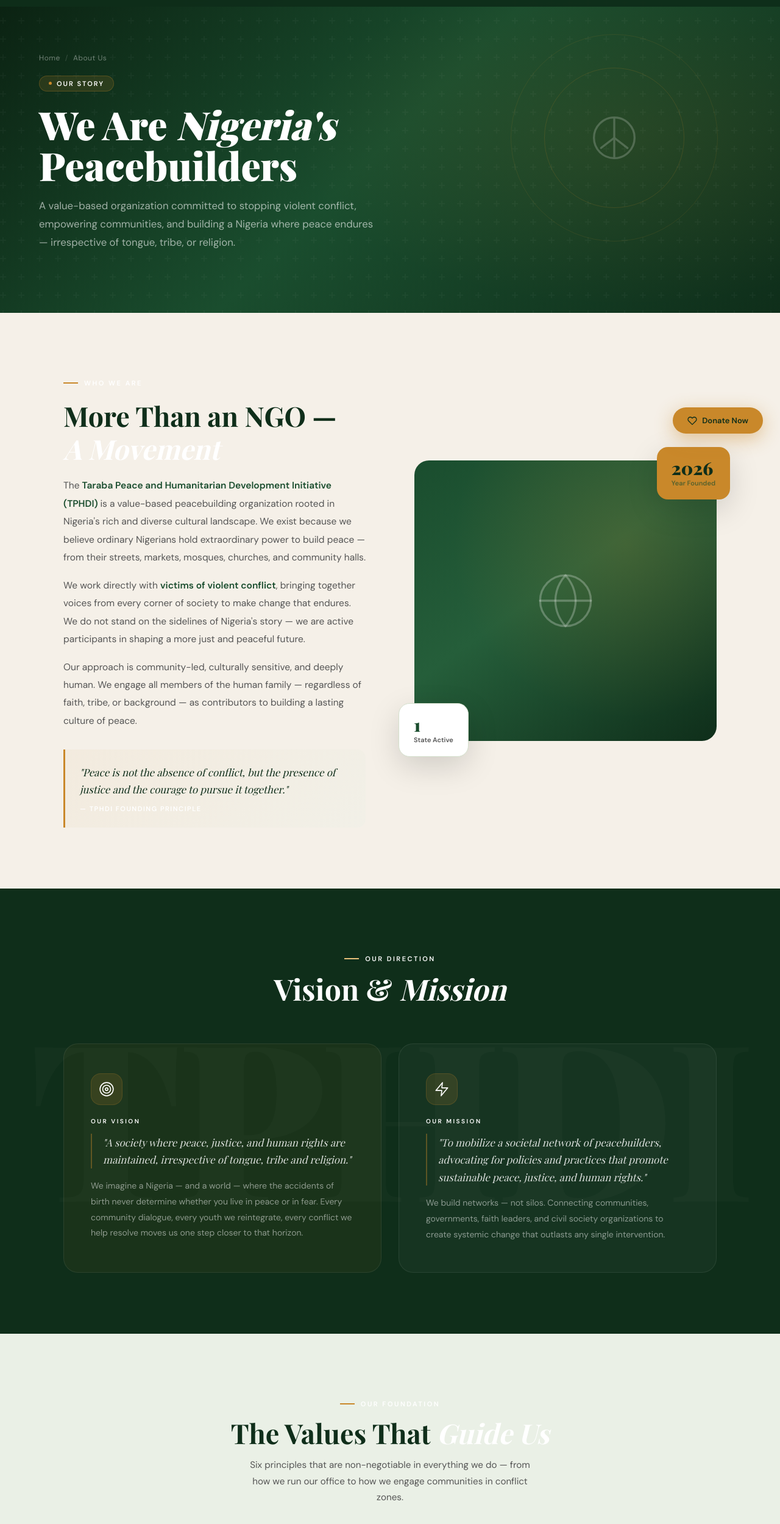
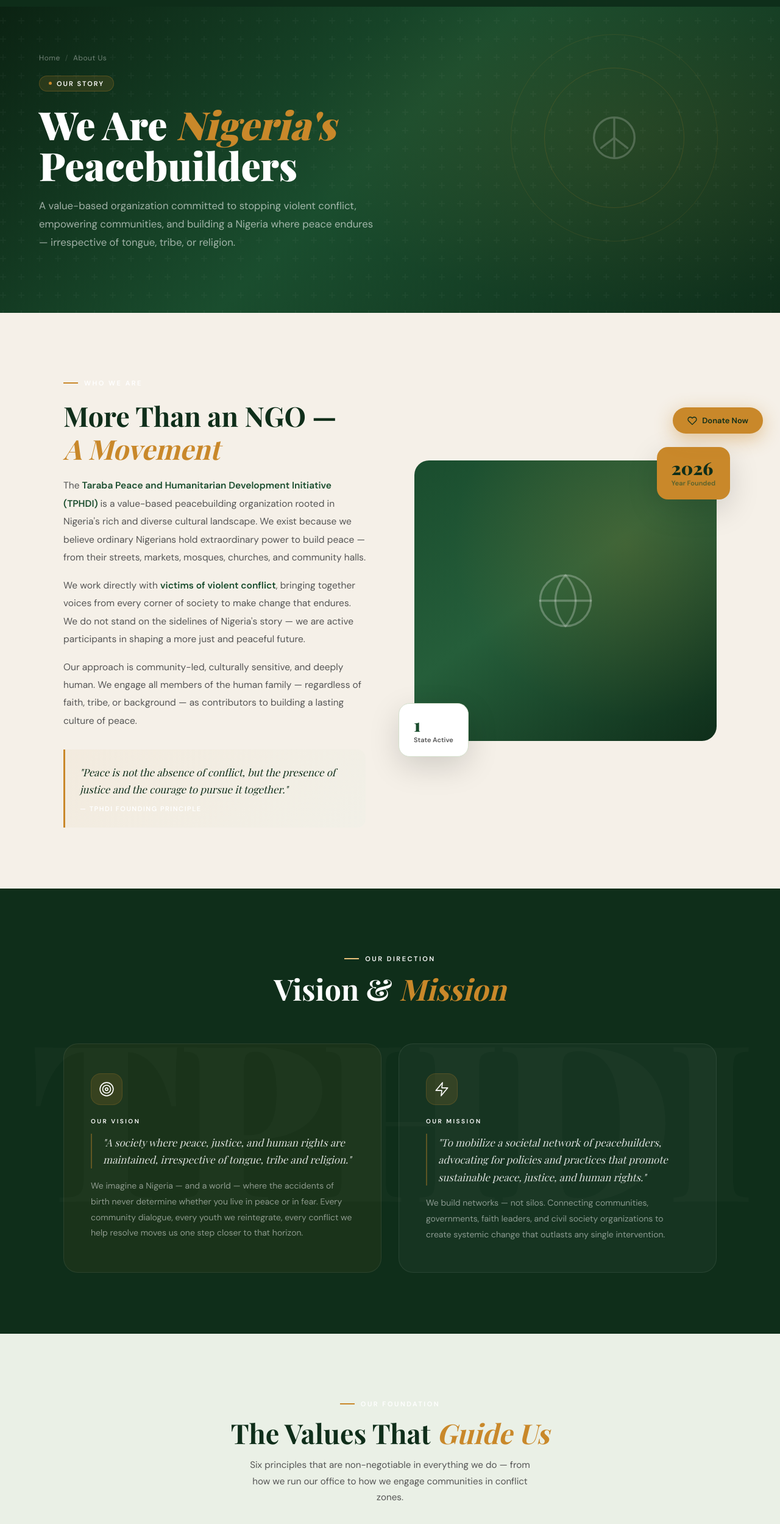
Before and after one commit to comecodeAfrica-creator/NGO-website, a plain HTML site: page about.html in a window 1280 px wide. Shown: the part 61-2560 px from the top of the page at 61% size. Drawn offline with nearby package versions, Linux system fonts and the light colour scheme; a web font is replaced by a local one.

Commit message:
update italic color for emphasis in about page

```diff
--- a/about.html
+++ b/about.html
@@ -61,7 +61,7 @@
 .page-eyebrow{display:inline-flex;align-items:center;gap:8px;background:rgba(201,136,42,.15);border:1px solid rgba(201,136,42,.28);border-radius:100px;padding:5px 15px;font-size:11px;font-weight:600;letter-spacing:2px;text-transform:uppercase;color:#fff;margin-bottom:20px;animation:fadeUp .7s ease .1s both}
 .eyebrow-dot{width:5px;height:5px;border-radius:50%;background:var(--gold)}
 .page-title{font-family:var(--font-display);font-size:clamp(2.5rem,5vw,4rem);font-weight:900;color:#fff;line-height:1.05;margin-bottom:18px;animation:fadeUp .7s ease .2s both}
-.page-title em{font-style:italic;color:#fff}
+.page-title em{font-style:italic;color:#C9882A}
 .page-subtitle{font-size:1.05rem;line-height:1.8;color:rgba(255,255,255,.6);max-width:560px;animation:fadeUp .7s ease .3s both}
 @keyframes fadeUp{from{opacity:0;transform:translateY(24px)}to{opacity:1;transform:translateY(0)}}
 
@@ -80,7 +80,7 @@
 .who-grid{display:grid;grid-template-columns:1fr 1fr;gap:80px;align-items:center}
 .who-text .sec-label{margin-bottom:20px}
 .who-h{font-family:var(--font-display);font-size:clamp(2rem,3.5vw,2.8rem);font-weight:700;color:var(--green-deep);line-height:1.2;margin-bottom:20px}
-.who-h em{font-style:italic;color:#fff}
+.who-h em{font-style:italic;color:#C9882A}
 .who-p{font-size:.97rem;line-height:1.9;color:var(--charcoal-light);margin-bottom:16px}
 .who-p strong{color:var(--green);font-weight:600}
 .who-quote{margin-top:32px;padding:24px 28px 24px 24px;border-left:3px solid var(--gold);background:linear-gradient(135deg,rgba(201,136,42,.05),rgba(234,240,230,.3));border-radius:0 14px 14px 0}
@@ -108,7 +108,7 @@
 .vm-header .sec-label{justify-content:center;color:#fff}
 .vm-header .sec-label::before{background:var(--gold-pale)}
 .vm-h{font-family:var(--font-display);font-size:clamp(2rem,4vw,3rem);font-weight:700;color:#fff;line-height:1.2}
-.vm-h em{font-style:italic;color:#fff}
+.vm-h em{font-style:italic;color:#C9882A}
 .vm-grid{display:grid;grid-template-columns:1fr 1fr;gap:28px;position:relative;z-index:1}
 .vm-card{border-radius:24px;padding:48px 44px;border:1px solid rgba(255,255,255,.08);transition:border-color .3s,transform .3s}
 .vm-card:hover{border-color:rgba(201,136,42,.3);transform:translateY(-4px)}
@@ -124,7 +124,7 @@
 #values{padding:100px 0;background:var(--sage)}
 .values-header{text-align:center;margin-bottom:60px}
 .values-h{font-family:var(--font-display);font-size:clamp(2rem,3.5vw,2.8rem);font-weight:700;color:var(--green-deep);line-height:1.2}
-.values-h em{font-style:italic;color:#fff}
+.values-h em{font-style:italic;color:#C9882A}
 .values-p{font-size:.95rem;line-height:1.75;color:var(--charcoal-light);max-width:480px;margin:12px auto 0;text-align:center}
 .values-grid{display:grid;grid-template-columns:repeat(3,1fr);gap:22px}
 .val-card{background:#fff;border-radius:20px;padding:36px 30px;border:1px solid var(--sage-mid);transition:all .35s;cursor:default}
@@ -142,7 +142,7 @@
 .history-grid{display:grid;grid-template-columns:1fr 1fr;gap:80px;align-items:start}
 .history-text .sec-label{margin-bottom:16px}
 .history-h{font-family:var(--font-display);font-size:clamp(2rem,3.5vw,2.8rem);font-weight:700;color:var(--green-deep);line-height:1.2}
-.history-h em{font-style:italic;color:#fff}
+.history-h em{font-style:italic;color:#C9882A}
 .history-p{font-size:.95rem;line-height:1.85;color:var(--charcoal-light);margin-top:16px}
 .history-stats{display:flex;gap:28px;margin-top:32px;flex-wrap:wrap}
 .hstat-num{font-family:var(--font-display);font-size:2.2rem;font-weight:900;color:var(--green);line-height:1}
@@ -162,7 +162,7 @@
 .leadership-header .sec-label{justify-content:center;color:#fff}
 .leadership-header .sec-label::before{background:var(--gold-pale)}
 .leadership-h{font-family:var(--font-display);font-size:clamp(2rem,3.5vw,2.6rem);font-weight:700;color:#fff;line-height:1.2}
-.leadership-h em{font-style:italic;color:#fff}
+.leadership-h em{font-style:italic;color:#C9882A}
 .leadership-grid{display:grid;grid-template-columns:repeat(4,1fr);gap:22px}
 .leader-card{background:rgba(255,255,255,.05);border:1px solid rgba(255,255,255,.09);border-radius:22px;overflow:hidden;transition:all .35s}
 .leader-card:hover{background:rgba(255,255,255,.09);transform:translateY(-6px);border-color:rgba(201,136,42,.3);box-shadow:0 20px 50px rgba(0,0,0,.2)}
```
